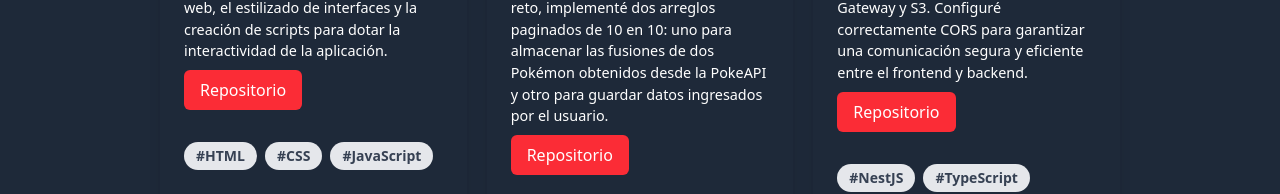
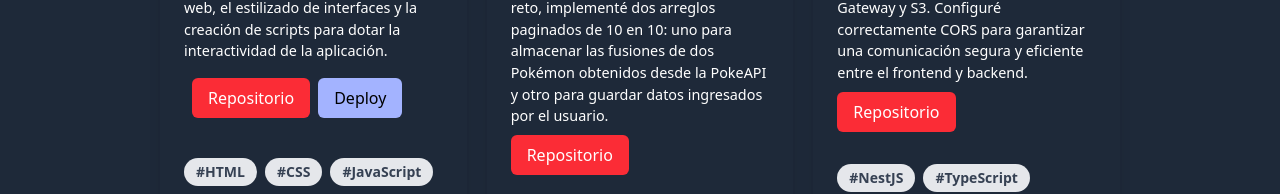
Before and after one commit to andrebm99/portfolio, a React (Vite) app: page /projects in a window 1280 px wide. Shown: the part 495-689 px from the top of the page. Built offline with nearby package versions, Linux system fonts and the light colour scheme.

Commit message:
feat: añadiendo logo con bordes redondos

```diff
--- a/src/css/projects.css
+++ b/src/css/projects.css
@@ -23,6 +23,10 @@
 
 .tarjetas:hover {
   transform: scale(1.02);
+}
+
+.botones{
+  gap: 20px;
 }
 
 @media screen and (max-width: 600px) {
--- a/src/pages/Projects.tsx
+++ b/src/pages/Projects.tsx
@@ -28,14 +28,23 @@ export default function Projects() {
             y la creación de scripts para dotar la interactividad de la
             aplicación.
           </p>
-          <a
+            <a
             href="https://github.com/andrebm99/portfolio_andrebm"
             target="_blank"
             type="button"
             rel="noopener noreferrer"
-            className="inline-flex items-center bg-red-500 text-white px-4 py-2 rounded-md transition-transform duration-100 ease-out active:scale-[0.94]"
+            className="inline-flex m-2 items-center bg-red-500 text-white px-4 py-2 rounded-md transition-transform duration-100 ease-out active:scale-[0.94]"
           >
             Repositorio
+          </a>
+          <a
+            href="https://andrebm.vercel.app/"
+            target="_blank"
+            type="button"
+            rel="noopener noreferrer"
+            className="inline-flex items-center bg-indigo-300 text-black px-4 py-2 rounded-md transition-transform duration-100 ease-out active:scale-[0.94]"
+          >
+            Deploy
           </a>
         </div>
         <div className="px-6 pt-4 pb-2">
@@ -171,7 +180,7 @@ export default function Projects() {
             En este proyecto del curso Integrador 1 estuve a cargo del módulo administrativo del sistema. El rol de administrador permite gestionar reservas, registrar habitaciones segun disponibilidad, crear roles para futuros colaboradores y subir URL de Power BI apra la visualización de las finanzas. El sistema está orientado a hoteles que se encuentran en etapa inicial. Además, para este proyecto utilicé un servicio ECS para la gestion de la base de datos MySQL.
           </p>
           <a
-            href="https://github.com/andrebm99/portfolio_andrebm"
+            href="https://github.com/andrebm99/sistema_hoteles_integrador"
             target="_blank"
             type="button"
             rel="noopener noreferrer"
```
Also changed, not shown: 1 other file (tests, documents, lock files or other folders).
